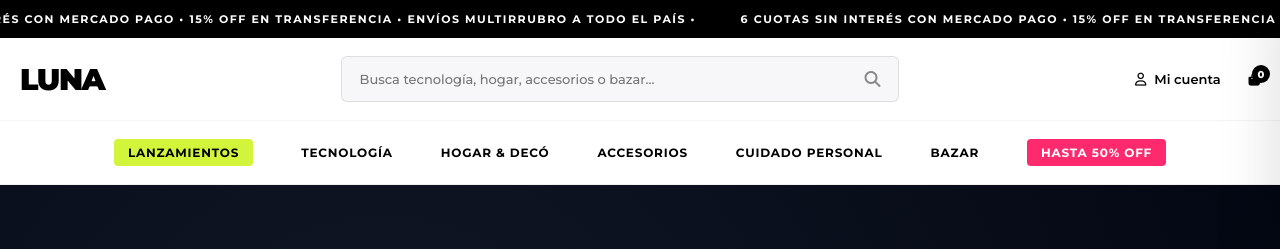
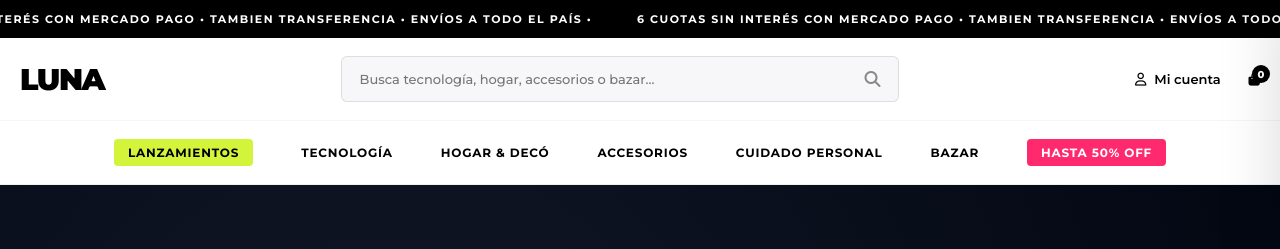
Before and after one commit to lucabaldiviezo-cyber/Luna-Store, a website: page index.html in a window 1280 px wide. Shown: the top 249 px of the page. Drawn offline with Linux system fonts and the light colour scheme.

Commit message:
Actualizacion limpia de index

```diff
--- a/index.html
+++ b/index.html
@@ -4,7 +4,7 @@
     <meta charset="UTF-8">
     <!-- Se bloquea el auto-zoom agresivo de celulares -->
     <meta name="viewport" content="width=device-width, initial-scale=1.0, maximum-scale=1.0, user-scalable=no">
-    <title>Luna Lunatica | Tienda Multirrubro</title>
+    <title>Luna</title>
 
     <link rel="stylesheet" href="https://cdnjs.cloudflare.com/ajax/libs/font-awesome/6.4.0/css/all.min.css">
     <link rel="preconnect" href="https://fonts.googleapis.com">
@@ -1438,8 +1438,8 @@
 
     <div class="top-bar">
         <div class="top-bar-carousel">
-            <span>6 CUOTAS SIN INTERÉS CON MERCADO PAGO • 15% OFF EN TRANSFERENCIA • ENVÍOS MULTIRRUBRO A TODO EL PAÍS •&nbsp;</span>
-            <span>6 CUOTAS SIN INTERÉS CON MERCADO PAGO • 15% OFF EN TRANSFERENCIA • ENVÍOS MULTIRRUBRO A TODO EL PAÍS •&nbsp;</span>
+            <span>6 CUOTAS SIN INTERÉS CON MERCADO PAGO • TAMBIEN TRANSFERENCIA • ENVÍOS A TODO EL PAÍS •&nbsp;</span>
+            <span>6 CUOTAS SIN INTERÉS CON MERCADO PAGO • TAMBIEN TRANSFERENCIA • ENVÍOS A TODO EL PAÍS •&nbsp;</span>
         </div>
     </div>
 
@@ -1721,7 +1721,7 @@
             <div class="footer-column">
                 <h3>Contacto</h3>
                 <ul>
-                    <li><a href="#">info@lunacom.ar</a></li>
+                    <li><a href="#">lucanaimbaldiviezo@gmail.com</a></li>
                     <li><a href="#">Atención por WhatsApp</a></li>
                 </ul>
             </div>
```
